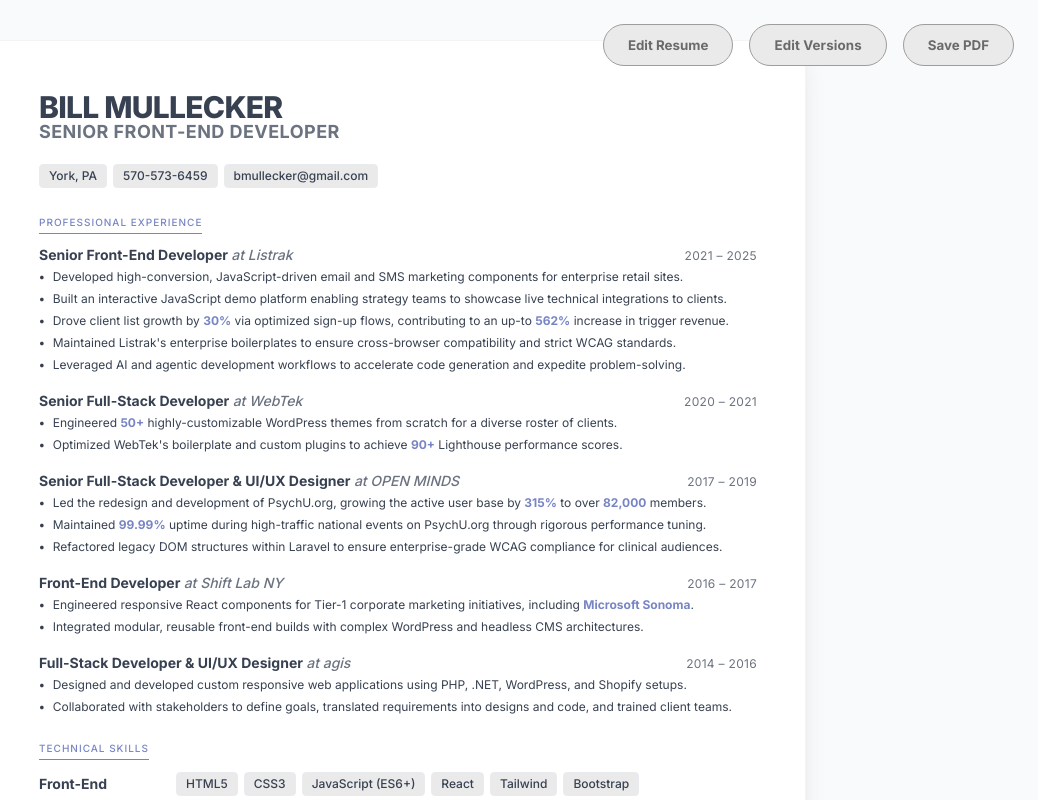
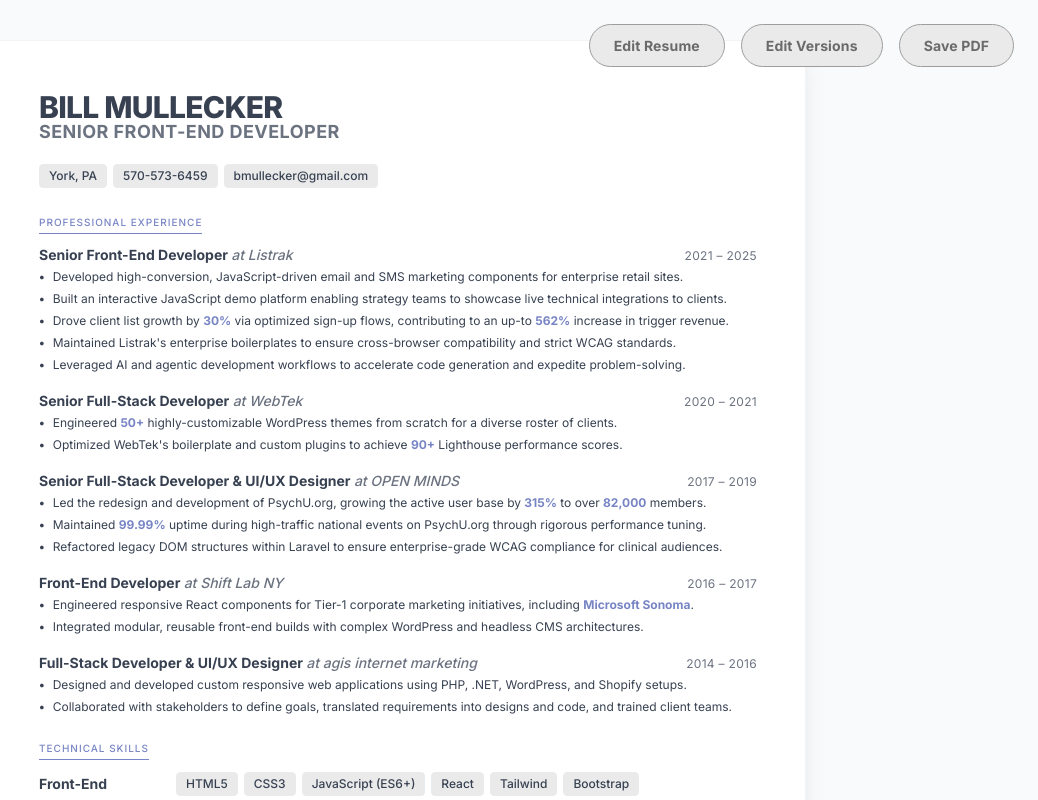
Before and after one commit to bmullecker/mullecker_resume-v1, a React (Vite) app in the folder resume/: page / in a window 1280 px wide. Shown: the top 800 px of the page, without its empty margins (242-1280 px from the left). Built offline with nearby package versions, Linux system fonts and the light colour scheme.

Commit message:
Refactored CSS, added better UX to Version Editor

```diff
--- a/resume/src/data.ts
+++ b/resume/src/data.ts
@@ -147,7 +147,7 @@
     },
     {
       "role": "Full-Stack Developer & UI/UX Designer",
-      "company": "agis",
+      "company": "agis internet marketing",
       "date": "2014 – 2016",
       "responsibilities": [
         "Designed and developed custom responsive web applications using PHP, .NET, WordPress, and Shopify setups.",
--- a/resume/src/index.css
+++ b/resume/src/index.css
@@ -240,52 +240,35 @@
   }
 } */
 
-.btn-print,
-.btn-pdf {
-  background-color: #000000;
-  color: #ffffff;
+.action-toolbar button {
+  font-family: 'Inter', arial, sans-serif;
+  font-weight: 700;
+  font-size: 14px;
+  letter-spacing: 0.01em;
   padding: 12px 24px;
   border-radius: 9999px;
-  font-weight: 700;
-  box-shadow: 0 25px 50px -12px rgba(0, 0, 0, 0.25);
-  border: none;
+  border: 1px solid #9d9d9d;
+  background-color: #EAEAEA;
+  color: #6a6a6a;
+  box-shadow: none;
   cursor: pointer;
   pointer-events: auto !important;
-  transition: all 0.15s cubic-bezier(0.4, 0, 0.2, 1);
-}
-
-.action-toolbar button {
-  background-color: #EAEAEA;
-  color: #6a6a6a;
-  border: 1px solid #9d9d9d;
-  transition: 0.4s all;
-  box-shadow: none;
+  transition: all 0.4s cubic-bezier(0.4, 0, 0.2, 1);
 }
 
 .action-toolbar button:hover {
   background-color: #a5b4fc;
-  border: 1px solid #333;
+  border-color: #333;
   color: #333;
+}
+
+.action-toolbar button:active {
+  transform: scale(0.95);
 }
 
 .btn-print {
   display: none !important;
 }
-
-.action-toolbar button {
-  font-family: 'Inter', arial, sans-serif;
-}
-
-/* Hide Print on mobile, Hide PDF on Desktop */
-/* @media (max-width: 639px) {
-
-}
-
-@media (min-width: 640px) {
-  .btn-pdf {
-    display: none !important;
-  }
-} */
 
 .resume-wrapper {
   max-width: 816px;
@@ -483,7 +466,8 @@
   font-weight: 500;
   color: #6b7280;
   font-style: italic;
-  text-wrap: pretty;
+  display: inline-block;
+  white-space: nowrap;
 }
 
 .job-date {
@@ -1240,26 +1224,6 @@
   border-color: rgba(255, 255, 255, 0.3);
 }
 
-.btn-edit-toggle {
-  background-color: #333;
-  color: #a5b4fc;
-  padding: 12px 24px;
-  border-radius: 9999px;
-  font-weight: 700;
-  border: 2px solid #333;
-  cursor: pointer;
-  transition: all 0.15s cubic-bezier(0.4, 0, 0.2, 1);
-  box-shadow: 0 10px 15px -3px rgba(0, 0, 0, 0.1);
-}
-
-/* .btn-edit-toggle:hover {
-  background-color: #374151;
-  border-color: #4b5563;
-} */
-
-.btn-edit-toggle:active {
-  transform: scale(0.95);
-}
 
 .bullet-manager-row {
   display: flex;
@@ -1354,29 +1318,6 @@
    Version Manager Styles
    ========================================================================= */
 
-.btn-versions-toggle {
-  background: #a5b4fc;
-  color: #333;
-  padding: 12px 24px;
-  border-radius: 9999px;
-  font-weight: 700;
-  border: 2px solid #a5b4fc;
-  cursor: pointer;
-  transition: all 0.15s cubic-bezier(0.4, 0, 0.2, 1);
-  box-shadow: 0 10px 15px -3px rgba(0, 0, 0, 0.2);
-  letter-spacing: 0.01em;
-  font-family: 'Inter', arial, sans-serif;
-}
-
-/* .btn-versions-toggle:hover {
-  background: linear-gradient(135deg, #334155 0%, #1e293b 100%);
-   border-color: #6366f1;
-color: #c7d2fe;
-} */
-
-.btn-versions-toggle:active {
-  transform: scale(0.95);
-}
 
 /* Backdrop */
 .vm-backdrop {
@@ -1385,7 +1326,7 @@
   background: rgba(0, 0, 0, 0.65);
   backdrop-filter: blur(6px);
   -webkit-backdrop-filter: blur(6px);
-  z-index: 9500;
+  z-index: 10000;
   display: flex;
   align-items: center;
   justify-content: center;
--- a/resume/src/versions.json
+++ b/resume/src/versions.json
@@ -106,7 +106,7 @@
           },
           {
             "role": "Full-Stack Developer & UI/UX Designer",
-            "company": "agis",
+            "company": "agis internet marketing",
             "date": "2014 – 2016",
             "responsibilities": [
               "Designed and developed custom responsive web applications using PHP, .NET, WordPress, and Shopify setups.",
```
